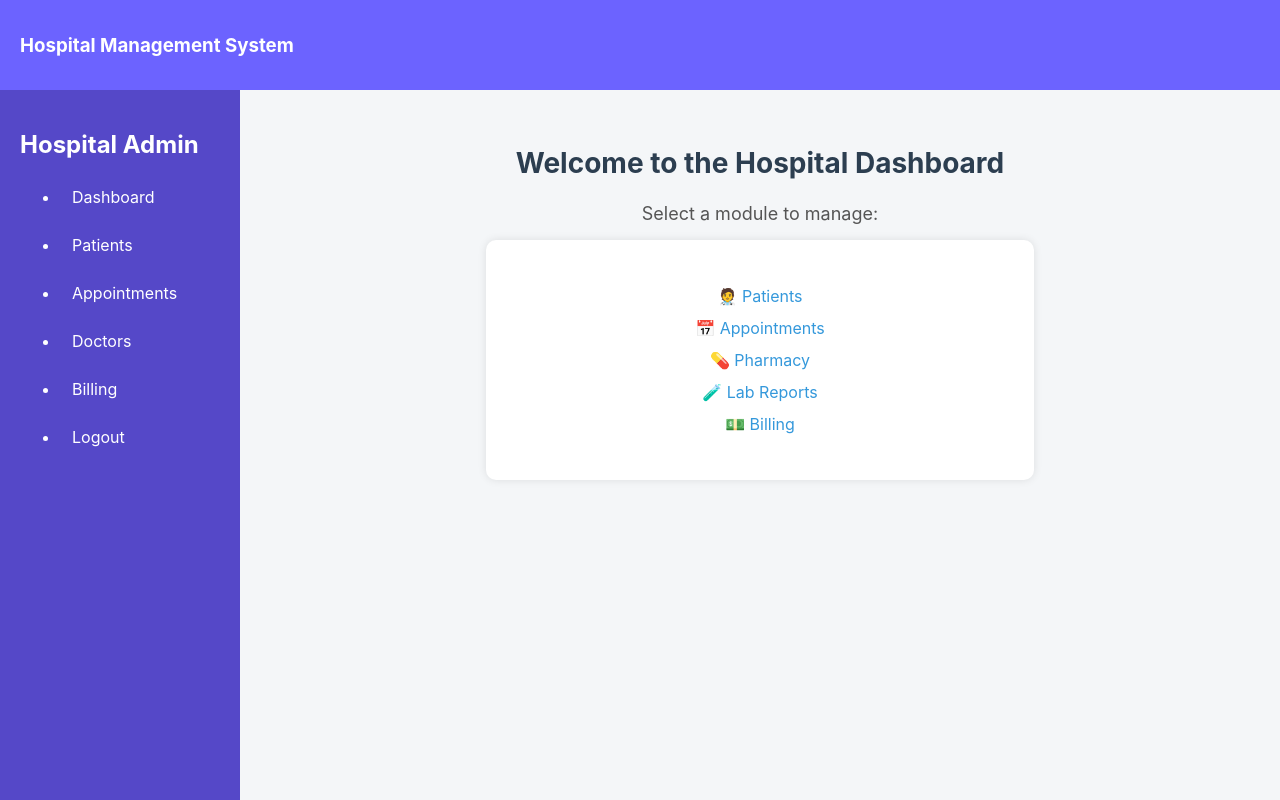
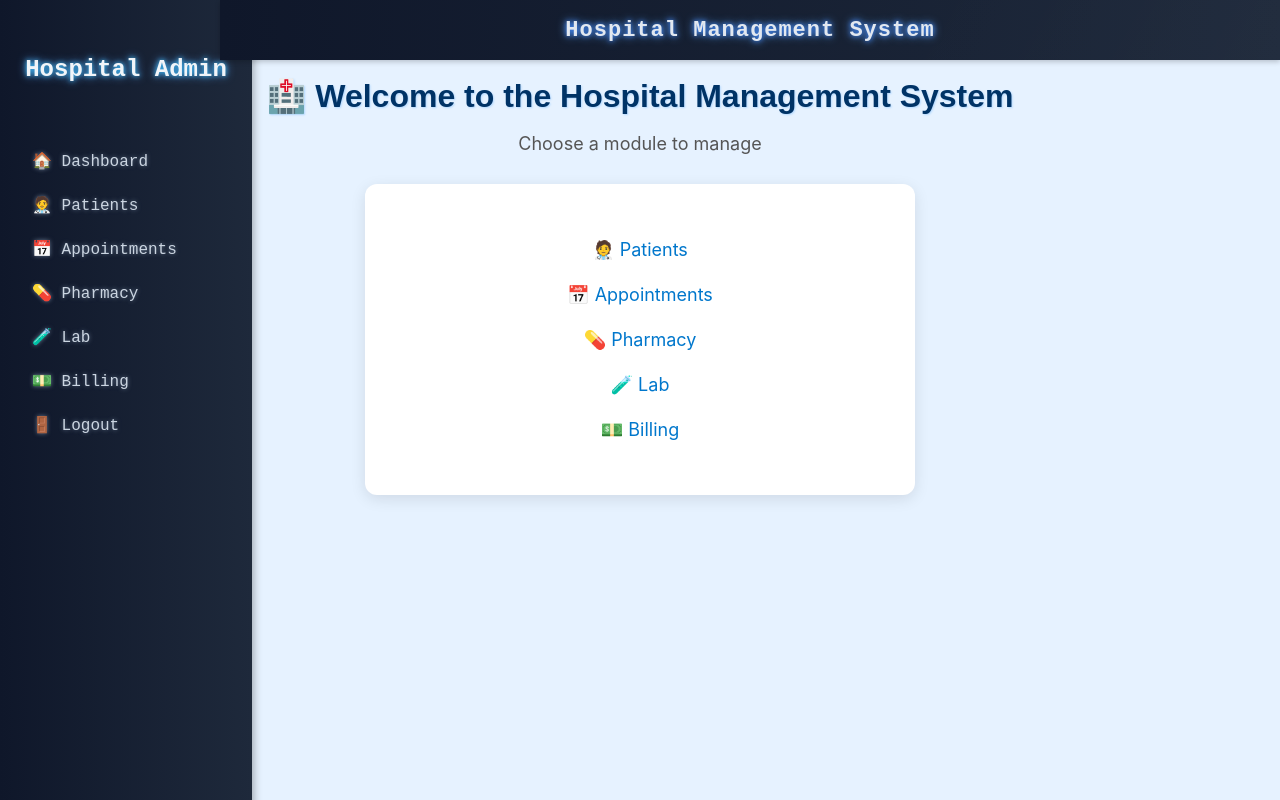
Before and after one commit to jayasakthyasri/Hospital-management-frontend, a React (Create React App) app: page /dashboard in a window 1280 px wide. Shown: the top 800 px of the page. Built offline with nearby package versions, Linux system fonts and the light colour scheme.

Commit message:
Updated UI for Sidebar, Navbar, Dashboard, Lab, and Pharmacy pages

```diff
--- a/src/components/Navbar.css
+++ b/src/components/Navbar.css
@@ -1,8 +1,52 @@
 .navbar {
-  background-color: #6C63FF; /* Deep Violet */
-  color: #FFFFFF;            /* White Text */
-  padding: 15px 20px;
+  height: 60px;
+  background: linear-gradient(to right, #0f172a, #1e293b);
+  color: white;
   display: flex;
-  justify-content: space-between;
+  justify-content: center; /* Center the title */
   align-items: center;
+  padding: 0 25px;
+  position: fixed;
+  top: 0;
+  left: 220px;
+  right: 0;
+  z-index: 1000;
+  box-shadow: 0 2px 5px rgba(0, 0, 0, 0.2);
+  overflow: hidden;
 }
+
+.navbar-title {
+  font-family: 'LibertinusMono-Regular', monospace;
+  font-size: 22px;
+  font-weight: 600;
+  color: #e2e8f0;
+  letter-spacing: 1px;
+  text-shadow: 0 0 5px #3b82f6, 0 0 10px #60a5fa;
+  z-index: 1;
+}
+
+/* Optional shimmer effect */
+.navbar::before {
+  content: '';
+  position: absolute;
+  top: 0;
+  left: -100%;
+  width: 200%;
+  height: 100%;
+  background: linear-gradient(
+    120deg,
+    transparent,
+    rgba(255, 255, 255, 0.05),
+    transparent
+  );
+  animation: shimmer 3s infinite linear;
+}
+
+@keyframes shimmer {
+  0% {
+    left: -100%;
+  }
+  100% {
+    left: 100%;
+  }
+}
--- a/src/components/Navbar.js
+++ b/src/components/Navbar.js
@@ -1,11 +1,12 @@
 import React from 'react';
-import './Navbar.css'; // Optional styling
+import './Navbar.css';
 
-export default function Navbar() {
+const Navbar = () => {
   return (
     <div className="navbar">
-      <h3>Hospital Management System</h3>
-      {/* You can add buttons or user info here */}
+      <span className="navbar-title">Hospital Management System</span>
     </div>
   );
-}
+};
+
+export default Navbar;
--- a/src/components/Sidebar.css
+++ b/src/components/Sidebar.css
@@ -1,26 +1,50 @@
 .sidebar {
-  width: 200px;
+  width: 220px;
   height: 100vh;
-  background-color: #5548C8; /* Dark Violet */
-  color: #FFFFFF;
-  padding: 20px;
+  background: linear-gradient(to right, #0f172a, #1e293b); /* same as navbar */
+  color: #e2e8f0;
+  padding: 2rem 1rem;
+  display: flex;
+  flex-direction: column;
+  gap: 1rem;
+  font-family: 'LibertinusMono-Regular', monospace;
+  box-shadow: 2px 0 8px rgba(0, 0, 0, 0.3);
+  position: fixed;
+  top: 0;
+  left: 0;
+  z-index: 100;
 }
 
-.sidebar h2 {
-  margin-bottom: 20px;
-  color: #FFFFFF;
+.sidebar-heading {
+  font-size: 24px;
+  font-weight: bold;
+  text-align: center;
+  margin-bottom: 1.5rem;
+  color: #f1f5f9;
+  text-shadow: 0 0 5px #38bdf8, 0 0 10px #60a5fa;
 }
 
-.sidebar-link {
-  display: block;
-  color: #FFFFFF;            /* Sidebar text white */
-  text-decoration: none;
-  margin-bottom: 12px;
-  padding: 8px 12px;
-  border-radius: 6px;
-  transition: background-color 0.2s;
+.sidebar-menu {
+  list-style: none;
+  padding: 0;
 }
 
-.sidebar-link:hover {
-  background-color: #A69CFF; /* Light Violet on hover */
+.sidebar-menu li {
+  padding: 12px 16px;
+  border-radius: 8px;
+  cursor: pointer;
+  transition: background-color 0.3s ease, transform 0.2s ease;
+  font-size: 16px;
+  display: flex;
+  align-items: center;
+  gap: 10px;
+  color: #cbd5e1;
+  text-shadow: 0 0 4px #64748b;
 }
+
+.sidebar-menu li:hover {
+  background-color: rgba(255, 255, 255, 0.05);
+  transform: translateX(5px);
+  color: #fff;
+  text-shadow: 0 0 6px #60a5fa, 0 0 10px #93c5fd;
+}
--- a/src/components/Sidebar.js
+++ b/src/components/Sidebar.js
@@ -1,31 +1,24 @@
 import React from 'react';
-import { Link } from 'react-router-dom';
-import './Sidebar.css'; // Create this if you want to style the sidebar
+import { useNavigate } from 'react-router-dom';
+import './Sidebar.css';
 
-export default function Sidebar() {
+const Sidebar = () => {
+  const navigate = useNavigate();
+
   return (
     <div className="sidebar">
-      <h2>Hospital Admin</h2>
-      <ul>
-        <li>
-          <Link to="/dashboard" className="sidebar-link">Dashboard</Link>
-        </li>
-        <li>
-          <Link to="/patients" className="sidebar-link">Patients</Link>
-        </li>
-        <li>
-          <Link to="/appointments" className="sidebar-link">Appointments</Link>
-        </li>
-        <li>
-          <Link to="/doctors" className="sidebar-link">Doctors</Link>
-        </li>
-        <li>
-          <Link to="/billing" className="sidebar-link">Billing</Link>
-        </li>
-        <li>
-          <Link to="/" className="sidebar-link">Logout</Link>
-        </li>
+      <h3 className="sidebar-heading">Hospital Admin</h3>
+      <ul className="sidebar-menu">
+        <li onClick={() => navigate('/dashboard')}>🏠 Dashboard</li>
+        <li onClick={() => navigate('/patients')}>🧑‍⚕️ Patients</li>
+        <li onClick={() => navigate('/appointments')}>📅 Appointments</li>
+        <li onClick={() => navigate('/pharmacy')}>💊 Pharmacy</li>
+        <li onClick={() => navigate('/lab')}>🧪 Lab</li>
+        <li onClick={() => navigate('/billing')}>💵 Billing</li>
+        <li onClick={() => navigate('/')}>🚪 Logout</li>
       </ul>
     </div>
   );
-}
+};
+
+export default Sidebar;
--- a/src/pages/Dashboard.js
+++ b/src/pages/Dashboard.js
@@ -1,18 +1,10 @@
 import React from 'react';
-import { useNavigate } from 'react-router-dom';
 import Sidebar from '../components/Sidebar';
 import Navbar from '../components/Navbar';
+import { useNavigate } from 'react-router-dom';
 
 const Dashboard = () => {
   const navigate = useNavigate();
-
-  const handlePatientsClick = () => {
-    navigate('/patients');
-  };
-
-  const goToBilling = () => {
-    navigate('/billing');
-  };
 
   return (
     <>
@@ -20,15 +12,16 @@ const Dashboard = () => {
       <div style={{ display: 'flex' }}>
         <Sidebar />
         <div style={styles.container}>
-          <h2 style={styles.title}>Welcome to the Hospital Dashboard</h2>
-          <p style={styles.subtitle}>Select a module to manage:</p>
+          <h2 style={styles.title}>🏥 Welcome to the Hospital Management System</h2>
+          <p style={styles.subtitle}>Choose a module to manage</p>
+
           <div style={styles.card}>
-            <ul style={styles.list}>
-              <li onClick={handlePatientsClick} style={styles.linkItem}>🧑‍⚕️ Patients</li>
-              <li onClick={() => navigate('/appointments')} style={styles.linkItem}>📅 Appointments</li>
-              <li onClick={() => navigate('/pharmacy')} style={styles.linkItem}>💊 Pharmacy</li>
-              <li onClick={() => navigate('/lab')} style={styles.linkItem}>🧪 Lab Reports</li>
-              <li onClick={goToBilling} style={styles.linkItem}>💵 Billing</li>
+            <ul style={styles.menu}>
+              <li style={styles.item} onClick={() => navigate('/patients')}>🧑‍⚕️ Patients</li>
+              <li style={styles.item} onClick={() => navigate('/appointments')}>📅 Appointments</li>
+              <li style={styles.item} onClick={() => navigate('/pharmacy')}>💊 Pharmacy</li>
+              <li style={styles.item} onClick={() => navigate('/lab')}>🧪 Lab</li>
+              <li style={styles.item} onClick={() => navigate('/billing')}>💵 Billing</li>
             </ul>
           </div>
         </div>
@@ -39,39 +32,42 @@ const Dashboard = () => {
 
 const styles = {
   container: {
-    padding: '2rem',
-    backgroundColor: '#f4f6f8',
+    flex: 1,
+    padding: '50px 30px',
+    backgroundColor: '#e6f2ff',
     minHeight: '100vh',
     textAlign: 'center',
-    flex: 1,
   },
   title: {
-    fontSize: '28px',
-    color: '#2c3e50',
+    fontSize: '32px',
+    color: '#003366',
+    marginBottom: '10px',
+    fontFamily: 'Libertinus Mono, sans-serif',
+    textShadow: '1px 1px 2px #b3d9ff',
   },
   subtitle: {
     fontSize: '18px',
     color: '#555',
-    marginBottom: '1rem',
+    marginBottom: '30px',
   },
   card: {
     maxWidth: '500px',
     margin: '0 auto',
-    padding: '1.5rem',
-    backgroundColor: '#fff',
-    borderRadius: '10px',
-    boxShadow: '0 0 8px rgba(0, 0, 0, 0.1)',
+    padding: '25px',
+    backgroundColor: '#ffffff',
+    borderRadius: '12px',
+    boxShadow: '0 4px 15px rgba(0, 0, 0, 0.1)',
   },
-  list: {
+  menu: {
     listStyle: 'none',
     padding: 0,
-    fontSize: '16px',
-    lineHeight: '2',
-    color: '#333',
+    fontSize: '18px',
+    lineHeight: '2.5',
   },
-  linkItem: {
+  item: {
     cursor: 'pointer',
-    color: '#3498db',
+    color: '#0077cc',
+    transition: 'color 0.3s',
   },
 };
 
--- a/src/pages/LabPage.js
+++ b/src/pages/LabPage.js
@@ -1,56 +1,41 @@
-import React, { useState } from 'react';
+import React from 'react';
+
+const labReports = [
+  { id: 1, name: 'Blood Test', status: 'Completed' },
+  { id: 2, name: 'X-Ray', status: 'Pending' },
+  { id: 3, name: 'MRI', status: 'Completed' },
+  { id: 4, name: 'COVID-19 Test', status: 'Completed' },
+  { id: 5, name: 'ECG', status: 'Pending' },
+];
 
 const LabPage = () => {
-  const [searchTerm, setSearchTerm] = useState('');
-
-  const labTests = [
-    { id: 1, name: 'Blood Test', status: 'Completed' },
-    { id: 2, name: 'X-Ray', status: 'Pending' },
-    { id: 3, name: 'Urine Test', status: 'Completed' },
-    { id: 4, name: 'MRI Scan', status: 'Scheduled' },
-    { id: 5, name: 'COVID-19 Test', status: 'Completed' },
-  ];
-
-  const filteredTests = labTests.filter((test) =>
-    test.name.toLowerCase().includes(searchTerm.toLowerCase())
-  );
-
   return (
     <div style={styles.page}>
-      <div style={styles.header}>
-        <h2 style={styles.title}>Lab Reports</h2>
-        <input
-          type="text"
-          placeholder="Search test..."
-          style={styles.searchInput}
-          value={searchTerm}
-          onChange={(e) => setSearchTerm(e.target.value)}
-        />
-      </div>
-
+      <h2 style={styles.title}>🧪 Lab Reports</h2>
       <div style={styles.card}>
         <table style={styles.table}>
           <thead>
             <tr>
-              <th style={styles.th}>ID</th>
+              <th style={styles.th}>Report ID</th>
               <th style={styles.th}>Test Name</th>
               <th style={styles.th}>Status</th>
             </tr>
           </thead>
           <tbody>
-            {filteredTests.length > 0 ? (
-              filteredTests.map((test) => (
-                <tr key={test.id}>
-                  <td style={styles.td}>{test.id}</td>
-                  <td style={styles.td}>{test.name}</td>
-                  <td style={styles.td}>{test.status}</td>
-                </tr>
-              ))
-            ) : (
-              <tr>
-                <td colSpan="3" style={styles.noData}>No lab tests found.</td>
+            {labReports.map((report) => (
+              <tr key={report.id}>
+                <td style={styles.td}>{report.id}</td>
+                <td style={styles.td}>{report.name}</td>
+                <td style={styles.td}>
+                  <span style={{
+                    color: report.status === 'Completed' ? 'green' : '#e67e22',
+                    fontWeight: 'bold'
+                  }}>
+                    {report.status}
+                  </span>
+                </td>
               </tr>
-            )}
+            ))}
           </tbody>
         </table>
       </div>
@@ -61,61 +46,37 @@ const LabPage = () => {
 const styles = {
   page: {
     marginLeft: '220px',
-    padding: '30px',
-    fontFamily: 'Segoe UI, sans-serif',
-    backgroundColor: '#f0f8ff',
+    padding: '40px',
     minHeight: '100vh',
-  },
-  header: {
-    display: 'flex',
-    justifyContent: 'space-between',
-    alignItems: 'center',
-    marginBottom: '20px',
+    backgroundColor: '#e6f2ff',
+    fontFamily: 'Libertinus Mono, sans-serif',
   },
   title: {
     fontSize: '28px',
-    background: 'linear-gradient(to right, #6a11cb, #2575fc)',
-    WebkitBackgroundClip: 'text',
-    WebkitTextFillColor: 'transparent',
-    fontWeight: 'bold',
-  },
-  searchInput: {
-    padding: '10px 15px',
-    border: '1px solid #ccc',
-    borderRadius: '8px',
-    outline: 'none',
-    width: '220px',
-    fontSize: '14px',
+    marginBottom: '20px',
+    color: '#003366',
+    textShadow: '1px 1px 2px #b3d9ff',
   },
   card: {
     backgroundColor: '#fff',
+    padding: '20px',
     borderRadius: '12px',
-    boxShadow: '0 4px 20px rgba(0,0,0,0.1)',
-    padding: '20px',
-    overflowX: 'auto',
+    boxShadow: '0 4px 12px rgba(0,0,0,0.1)',
   },
   table: {
     width: '100%',
     borderCollapse: 'collapse',
   },
   th: {
-    backgroundColor: '#003366',
-    color: 'white',
+    textAlign: 'left',
+    backgroundColor: '#0096c7',
+    color: '#fff',
     padding: '12px',
-    textAlign: 'left',
-    fontWeight: 'bold',
-    borderBottom: '1px solid #ddd',
   },
   td: {
     padding: '12px',
     borderBottom: '1px solid #eee',
   },
-  noData: {
-    padding: '20px',
-    textAlign: 'center',
-    color: '#777',
-    fontStyle: 'italic',
-  }
 };
 
 export default LabPage;
--- a/src/pages/PharmacyPage.js
+++ b/src/pages/PharmacyPage.js
@@ -3,32 +3,28 @@ import React, { useState } from 'react';
 const PharmacyPage = () => {
   const [searchTerm, setSearchTerm] = useState('');
 
-  const items = [
-    { id: 1, name: 'Paracetamol', quantity: 50 },
-    { id: 2, name: 'Ibuprofen', quantity: 30 },
-    { id: 3, name: 'Amoxicillin', quantity: 20 },
+  const medicines = [
+    { id: 1, name: 'Paracetamol', quantity: 100 },
+    { id: 2, name: 'Ibuprofen', quantity: 50 },
+    { id: 3, name: 'Amoxicillin', quantity: 30 },
     { id: 4, name: 'Cetirizine', quantity: 40 },
-    { id: 5, name: 'Azithromycin', quantity: 15 },
+    { id: 5, name: 'Azithromycin', quantity: 25 },
   ];
 
-  // Filter items by search
-  const filteredItems = items.filter((item) =>
-    item.name.toLowerCase().includes(searchTerm.toLowerCase())
+  const filtered = medicines.filter((med) =>
+    med.name.toLowerCase().includes(searchTerm.toLowerCase())
   );
 
   return (
     <div style={styles.page}>
-      <div style={styles.overlay}>
-        <div style={styles.header}>
-          <h2 style={styles.title}>Pharmacy Inventory</h2>
+      <h2 style={styles.title}>💊 Pharmacy Inventory</h2>
       <input
         type="text"
         placeholder="Search medicine..."
-            style={styles.searchInput}
         value={searchTerm}
         onChange={(e) => setSearchTerm(e.target.value)}
+        style={styles.search}
       />
-        </div>
 
       <div style={styles.card}>
         <table style={styles.table}>
@@ -40,9 +36,9 @@ const PharmacyPage = () => {
             </tr>
           </thead>
           <tbody>
-              {filteredItems.length > 0 ? (
-                filteredItems.map((med) => (
-                  <tr key={med.id} style={styles.row}>
+            {filtered.length > 0 ? (
+              filtered.map((med) => (
+                <tr key={med.id}>
                   <td style={styles.td}>{med.id}</td>
                   <td style={styles.td}>{med.name}</td>
                   <td style={styles.td}>{med.quantity}</td>
@@ -57,83 +53,55 @@ const PharmacyPage = () => {
         </table>
       </div>
     </div>
-    </div>
   );
 };
 
-// 🎨 Styles with background image and overlay
 const styles = {
   page: {
     marginLeft: '220px',
-  fontFamily: 'Segoe UI, sans-serif',
+    padding: '40px',
     minHeight: '100vh',
-  backgroundImage: 'url("https://images.unsplash.com/photo-1588776814546-ec7d2daae7db?auto=format&fit=crop&w=1350&q=80")',
-  backgroundSize: 'cover',
-  backgroundRepeat: 'no-repeat',
-  backgroundPosition: 'center',
-  padding: '30px',
-  color: 'white',
-},
-
-  overlay: {
-    backgroundColor: 'rgba(255, 255, 255, 0.88)',
-    minHeight: '100vh',
-    padding: '30px',
-  },
-  header: {
-    display: 'flex',
-    justifyContent: 'space-between',
-    alignItems: 'center',
-    marginBottom: '20px',
+    backgroundColor: '#e6f2ff',
+    fontFamily: 'Libertinus Mono, sans-serif',
   },
   title: {
     fontSize: '28px',
-    background: 'linear-gradient(to right, #0066cc, #00ccff)',
-    WebkitBackgroundClip: 'text',
-    WebkitTextFillColor: 'transparent',
-    fontWeight: 'bold',
+    marginBottom: '20px',
+    color: '#003366',
+    textShadow: '1px 1px 2px #b3d9ff',
   },
-  searchInput: {
-    padding: '10px 15px',
+  search: {
+    padding: '10px',
+    width: '250px',
+    marginBottom: '25px',
+    borderRadius: '8px',
     border: '1px solid #ccc',
-    borderRadius: '8px',
-    outline: 'none',
-    width: '220px',
-    fontSize: '14px',
   },
   card: {
-    backgroundColor: 'white',
+    backgroundColor: '#ffffff',
+    padding: '20px',
     borderRadius: '12px',
-    boxShadow: '0 4px 20px rgba(0,0,0,0.2)',
-    padding: '20px',
-    overflowX: 'auto',
-    color: '#000'
+    boxShadow: '0 4px 12px rgba(0,0,0,0.1)',
   },
   table: {
     width: '100%',
     borderCollapse: 'collapse',
   },
   th: {
+    textAlign: 'left',
     backgroundColor: '#0077b6',
-    color: 'white',
+    color: '#fff',
     padding: '12px',
-    textAlign: 'left',
-    fontWeight: 'bold',
-    borderBottom: '1px solid #ddd',
   },
   td: {
     padding: '12px',
     borderBottom: '1px solid #eee',
   },
-  row: {
-    transition: 'background-color 0.2s ease',
+  noData: {
+    textAlign: 'center',
+    padding: '20px',
+    color: '#999',
   },
-  noData: {
-    padding: '20px',
-    textAlign: 'center',
-    color: '#666',
-    fontStyle: 'italic',
-  }
 };
 
 export default PharmacyPage;
```
Lines whose indentation alone changed are shown as unchanged.
